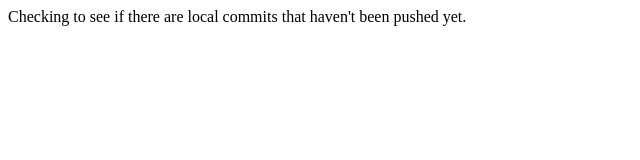
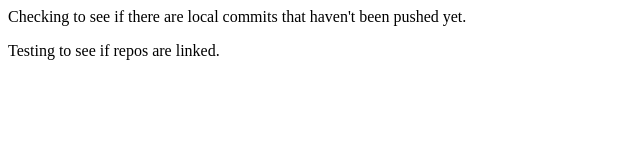
Before and after one commit to knunn553/gitflowtesting, a plain HTML site: page index.html in a window 1280 px wide. Shown: the whole page, without its empty margins (0-640 px from the left). Drawn offline with Linux system fonts and the light colour scheme.

Commit message:
Committing changes made to index.html

```diff
--- a/index.html
+++ b/index.html
@@ -1 +1,2 @@
 <p> Checking to see if there are local commits that haven't been pushed yet.</p>
+<p> Testing to see if repos are linked. </p>
```
